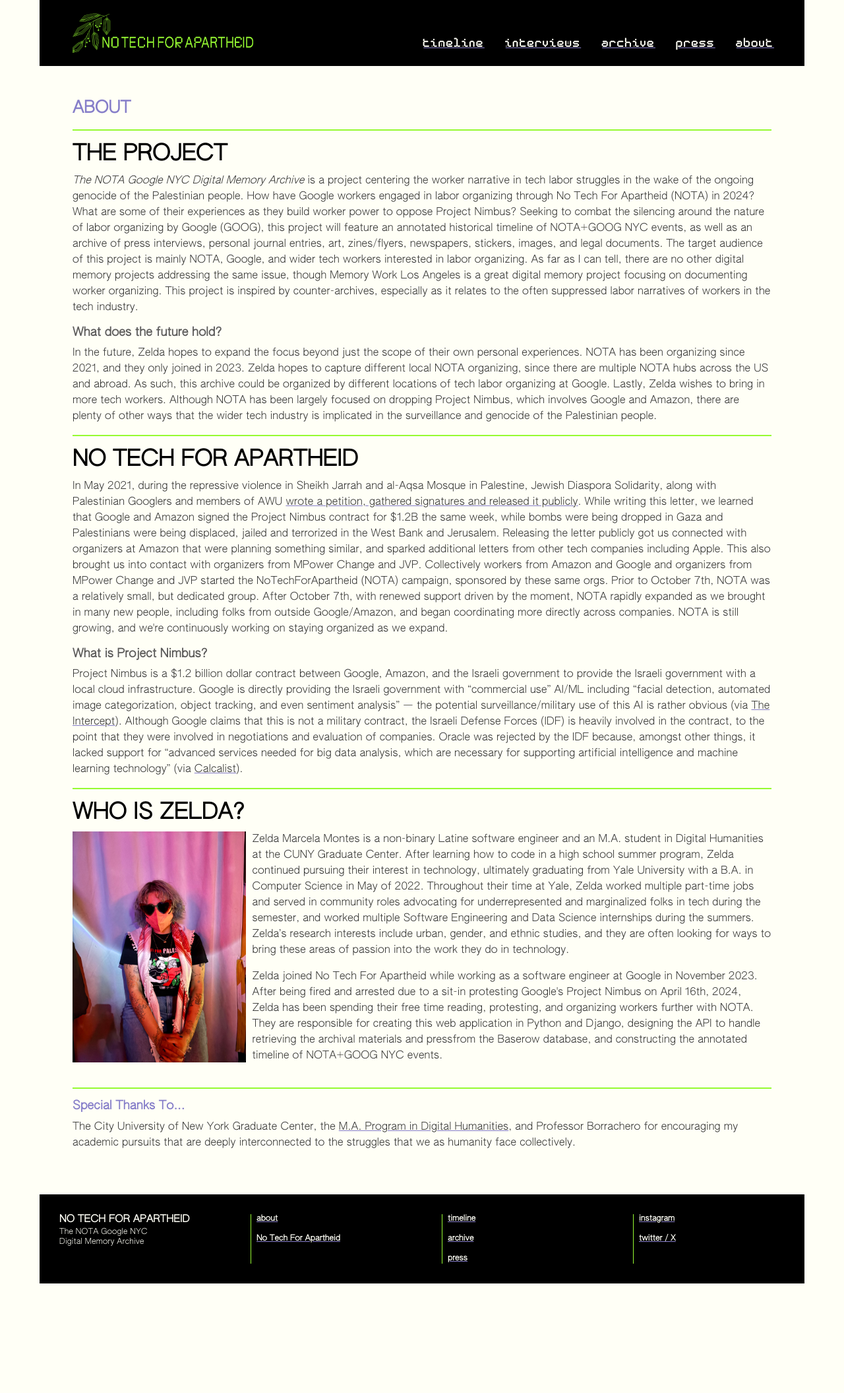
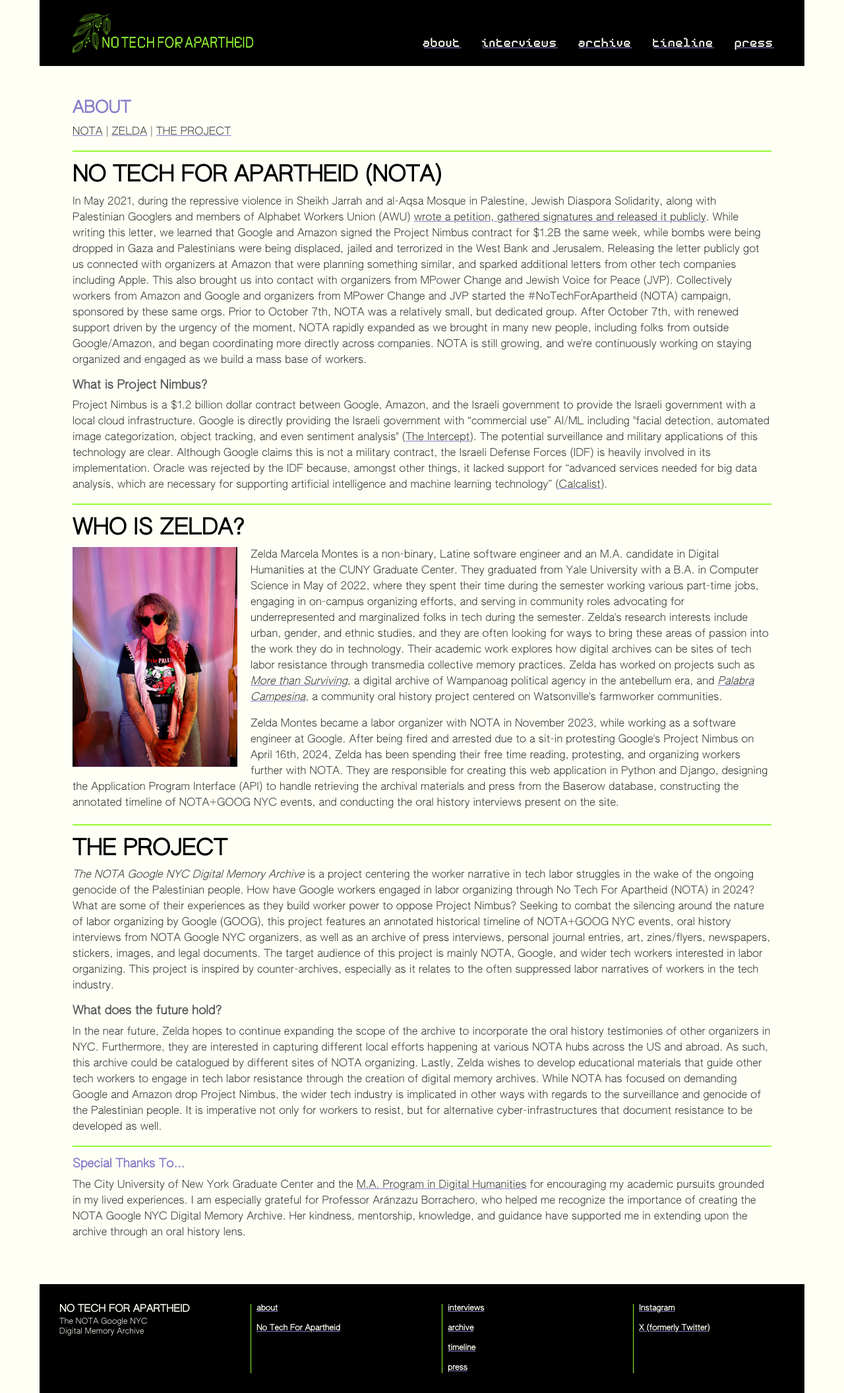
Before and after one commit to zeldaskywalker/nota-memory-archive, a Django app: page /about/ in a window 1280 px wide. Shown: the whole page at 66% size. Before the commit the page ends 1945 px from the top, so only its background shows below. Run offline with Django 5.2, Linux system fonts and the light colour scheme.

Commit message:
Update about page with revisions for typos, clarity, and flow.
Re-organize footer links, navbar, and home buttons to follow the same order.

On the home page, adjust references to baserow images.

On the timeline page, fix the links to the archive pages and provide more clarifying text on the Mind The Tech conference disruption.

On the archival material page, add the ability to close the zoomed in image by press on the image itself, not just the "x".

Add CSS for changing the cursor to zoom-in or zoom-out on the archival material page.

```diff
--- a/nota/static/css/site.css
+++ b/nota/static/css/site.css
@@ -581,13 +581,16 @@ li a:hover {
 /* About page bio divs */
 
 .about-pic {
-    flex: 1;
-    padding-right: 10px;
-    max-width: 300px;
+    float: left;
+    /* flex: 1; */
+    margin-right: 20px;
+    margin-bottom: 10px;
+    max-width: 250px;
+    /* max-width: 300px; */
 }
 
-.about-bio-text {
-    flex: 3;
+.archive-column img:hover {
+    cursor: zoom-in;
 }
 
 .about-pic img {
@@ -639,7 +642,6 @@ li a:hover {
 }
 
 .about-bio {
-    display: flex;
     margin-bottom: 20px;
 }
 
@@ -784,6 +786,7 @@ li a:hover {
 
 /* Modal Content (Image) */
 .modal-content {
+    cursor: zoom-out !important;
     margin: auto;
     display: block;
     width: auto;
--- a/nota/templates/about.html
+++ b/nota/templates/about.html
@@ -8,100 +8,58 @@
     <div>
         <div>
             <h2>ABOUT</h2>
+            <p>
+                <a href="#about-nota">NOTA</a> | <a href="#about-zelda">ZELDA</a> | <a href="#about-nota">THE PROJECT</a>
+            </p>
         </div>
     </div>
     <hr id="about-hr">
     <div>
-        <h1>THE PROJECT</h1>
+        <h1 id="about-nota">NO TECH FOR APARTHEID (NOTA)</h1>
 
-        <p><i>The NOTA Google NYC Digital Memory Archive</i> is a project centering the worker narrative in tech
-            labor struggles in the wake of the ongoing genocide of the Palestinian people. How have Google workers engaged
-            in labor organizing through No Tech For Apartheid (NOTA) in 2024? What are some of their experiences as they
-            build worker power to oppose Project Nimbus? Seeking to combat the silencing around the nature of labor organizing
-            by Google (GOOG), this project will feature an annotated historical timeline of NOTA+GOOG NYC events, as well as an
-            archive of press interviews, personal journal entries, art, zines/flyers, newspapers, stickers, images, and legal
-            documents. The target audience of this project is mainly NOTA, Google, and wider tech workers interested in labor
-            organizing. As far as I can tell, there are no other digital memory projects addressing the same issue, though
-            Memory Work Los Angeles is a great digital memory project focusing on documenting worker organizing. This project
-            is inspired by counter-archives, especially as it relates to the often suppressed labor narratives of workers in
-            the tech industry.
-        <h3>What does the future hold?</h3>
-        <p>In the future, Zelda hopes to expand the focus beyond just the scope of their own personal experiences. NOTA has been
-            organizing since 2021, and they only joined in 2023. Zelda hopes to capture different local NOTA organizing, since
-            there are multiple NOTA hubs across the US and abroad. As such, this archive could be organized by different
-            locations of tech labor organizing at Google. Lastly, Zelda wishes to bring in more tech workers. Although NOTA has
-            been largely focused on dropping Project Nimbus, which involves Google and Amazon, there are plenty of other
-            ways that the wider tech industry is implicated in the surveillance and genocide of the Palestinian people.
+        <p>In May 2021, during the repressive violence in Sheikh Jarrah and al-Aqsa Mosque in Palestine,
+            Jewish Diaspora Solidarity, along with Palestinian Googlers and members of Alphabet Workers Union (AWU) <a href="https://www.theverge.com/2021/5/18/22441236/jewish-google-employees-support-palestine-letter-anti-zionism-israel">wrote a petition, gathered signatures and released it publicly</a>. While writing this letter, we learned that Google and Amazon signed the Project Nimbus contract for $1.2B the same week, while bombs were being dropped in Gaza and Palestinians were being displaced, jailed and terrorized in the West Bank and Jerusalem. Releasing the letter publicly got us connected with organizers at Amazon that were planning something similar, and sparked additional letters from other tech companies including Apple. This also brought us into contact with organizers from MPower Change and Jewish Voice for Peace (JVP). Collectively workers from Amazon and Google and organizers from MPower Change and JVP started the #NoTechForApartheid (NOTA) campaign, sponsored by these same orgs. Prior to October 7th, NOTA was a relatively small, but dedicated group. After October 7th, with renewed support driven by the urgency of the moment, NOTA rapidly expanded as we brought in many new people, including folks from outside Google/Amazon, and began coordinating more directly across companies. NOTA is still growing, and we're continuously working on staying organized and engaged as we build a mass base of workers.
+        </p>
+        <h3>What is Project Nimbus?</h3>
+        <p>
+            Project Nimbus is a $1.2 billion dollar contract between Google, Amazon, and the Israeli government to provide the Israeli government with a local cloud infrastructure. Google is directly providing the Israeli government with “commercial use” AI/ML including "facial detection, automated image categorization, object tracking, and even sentiment analysis" (<a href="https://theintercept.com/2022/07/24/google-israel-artificial-intelligence-project-nimbus/">The Intercept</a>). The potential surveillance and military applications of this technology are clear. Although Google claims this is not a military contract, the Israeli Defense Forces (IDF) is heavily involved in its implementation. Oracle was rejected by the IDF because, amongst other things, it lacked support for “advanced services needed for big data analysis, which are necessary for supporting artificial intelligence and machine learning technology” (<a href="https://www.calcalistech.com/ctech/articles/0,7340,L-3914643,00.html">Calcalist</a>).
         </p>
     </div>
     <hr id="about-hr">
     <div>
-        <h1>NO TECH FOR APARTHEID</h1>
-
-        <p>In May 2021, during the repressive violence in Sheikh Jarrah and al-Aqsa Mosque in Palestine,
-            Jewish Diaspora Solidarity, along with Palestinian Googlers and members of AWU
-            <a href="https://www.theverge.com/2021/5/18/22441236/jewish-google-employees-support-palestine-letter-anti-zionism-israel">wrote a petition, gathered signatures and released it publicly</a>.
-            While writing this letter, we learned that Google and Amazon signed the Project Nimbus contract
-            for $1.2B the same week, while bombs were being dropped in Gaza and Palestinians were being displaced,
-            jailed and terrorized in the West Bank and Jerusalem. Releasing the letter publicly got us connected
-            with organizers at Amazon that were planning something similar, and sparked additional letters from
-            other tech companies including Apple. This also brought us into contact with organizers from MPower
-            Change and JVP. Collectively workers from Amazon and Google and organizers from MPower Change and
-            JVP started the NoTechForApartheid (NOTA) campaign, sponsored by these same orgs. Prior to October 7th,
-            NOTA was a relatively small, but dedicated group. After October 7th, with renewed support driven by the
-            moment, NOTA rapidly expanded as we brought in many new people, including folks from outside
-            Google/Amazon, and began coordinating more directly across companies. NOTA is still growing,
-            and we're continuously working on staying organized as we expand.
-        </p>
-        <h3>What is Project Nimbus?</h3>
-        <p>
-            Project Nimbus is a $1.2 billion dollar contract between Google, Amazon, and the Israeli government
-            to provide the Israeli government with a local cloud infrastructure. Google is directly providing
-            the Israeli government with “commercial use” AI/ML including “facial detection, automated image
-            categorization, object tracking, and even sentiment analysis” — the potential surveillance/military
-            use of this AI is rather obvious (via <a href="https://theintercept.com/2022/07/24/google-israel-artificial-intelligence-project-nimbus/">The Intercept</a>).
-            Although Google claims that this is not a military contract, the Israeli Defense Forces (IDF) is heavily
-            involved in the contract, to the point that they were involved in negotiations and evaluation of companies.
-            Oracle was rejected by the IDF because, amongst other things, it lacked support for “advanced services
-            needed for big data analysis, which are necessary for supporting artificial intelligence and machine
-            learning technology” (via <a href="https://www.calcalistech.com/ctech/articles/0,7340,L-3914643,00.html">Calcalist</a>).
-        </p>
-    </div>
-
-    <hr id="about-hr">
-    <div>
-        <h1>WHO IS ZELDA?</h1>
+        <h1 id="about-zelda">WHO IS ZELDA?</h1>
         <div class="about-bio">
             <div class="about-pic">
                 <img src="{% static '/images/zelda.jpeg' %}">
             </div>
             <div class="about-bio-text">
-                <p>Zelda Marcela Montes is a non-binary Latine software engineer and an M.A. student in Digital
-                    Humanities at the CUNY Graduate Center. After learning how to code in a high school summer program,
-                    Zelda continued pursuing their interest in technology, ultimately graduating from Yale University with a
-                    B.A. in Computer Science in May of 2022. Throughout their time at Yale, Zelda worked multiple part-time jobs
-                    and served in community roles advocating for underrepresented and marginalized folks in tech during the
-                    semester, and worked multiple Software Engineering and Data Science internships during the summers.
-                    Zelda’s research interests include urban, gender, and ethnic studies, and they are often looking for ways to
-                    bring these areas of passion into the work they do in technology.
+                <p>
+                    Zelda Marcela Montes is a non-binary, Latine software engineer and an M.A. candidate in Digital Humanities at the CUNY Graduate Center. They graduated from Yale University with a B.A. in Computer Science in May of 2022, where they spent their time during the semester working various part-time jobs, engaging in on-campus organizing efforts, and serving in community roles advocating for underrepresented and marginalized folks in tech during the semester. Zelda's research interests include urban, gender, and ethnic studies, and they are often looking for ways to bring these areas of passion into the work they do in technology. Their academic work explores how digital archives can be sites of tech labor resistance through transmedia collective memory practices. Zelda has worked on projects such as <a href="morethansurviving.org"><i>More than Surviving</i></a>, a digital archive of Wampanoag political agency in the antebellum era, and <a href="palabracampesina.org"><i>Palabra Campesina</i></a>, a community oral history project centered on Watsonville's farmworker communities.
                 </p>
-                <P>Zelda joined No Tech For Apartheid while working as a software engineer at Google in November 2023. After
-                    being fired and arrested due to a sit-in protesting Google's Project Nimbus on April 16th, 2024, Zelda has
-                    been spending their free time reading, protesting, and organizing workers further with NOTA. They are responsible
-                    for creating this web application in Python and Django, designing the API to handle retrieving the archival
-                    materials and pressfrom the Baserow database, and constructing the annotated timeline of NOTA+GOOG NYC events.
-                </P>
+                <p>
+                    Zelda Montes became a labor organizer with NOTA in November 2023, while working as a software engineer at Google. After being fired and arrested due to a sit-in protesting Google's Project Nimbus on April 16th, 2024, Zelda has been spending their free time reading, protesting, and organizing workers further with NOTA. They are responsible for creating this web application in Python and Django, designing the Application Program Interface (API) to handle retrieving the archival materials and press from the Baserow database, constructing the annotated timeline of NOTA+GOOG NYC events, and conducting the oral history interviews present on the site.
+                </p>
             </div>
         </div>
     </div>
+    <hr id="about-hr">
+    <div>
+        <h1 id="about-project">THE PROJECT</h1>
 
+        <p><i>The NOTA Google NYC Digital Memory Archive</i> is a project centering the worker narrative in tech
+            labor struggles in the wake of the ongoing genocide of the Palestinian people. How have Google workers engaged
+            in labor organizing through No Tech For Apartheid (NOTA) in 2024? What are some of their experiences as they
+            build worker power to oppose Project Nimbus? Seeking to combat the silencing around the nature of labor organizing by Google (GOOG), this project features an annotated historical timeline of NOTA+GOOG NYC events, oral history interviews from NOTA Google NYC organizers, as well as an archive of press interviews, personal journal entries, art, zines/flyers, newspapers, stickers, images, and legal documents. The target audience of this project is mainly NOTA, Google, and wider tech workers interested in labor organizing. This project is inspired by counter-archives, especially as it relates to the often suppressed labor narratives of workers in the tech industry.
+        <h3>What does the future hold?</h3>
+        <p>
+            In the near future, Zelda hopes to continue expanding the scope of the archive to incorporate the oral history testimonies of other organizers in NYC. Furthermore, they are interested in capturing different local efforts happening at various NOTA hubs across the US and abroad. As such, this archive could be catalogued by different sites of NOTA organizing. Lastly, Zelda wishes to develop educational materials that guide other tech workers to engage in tech labor resistance through the creation of digital memory archives. While NOTA has focused on demanding Google and Amazon drop Project Nimbus, the wider tech industry is implicated in other ways with regards to the surveillance and genocide of the Palestinian people. It is imperative not only for workers to resist, but for alternative cyber-infrastructures that document resistance to be developed as well.
+        </p>
+    </div>
     <hr id="about-hr">
     <div>
         <h3 class="womens-rights">Special Thanks To...</h1>
-            <p>The City University of New York Graduate Center, the <a
-                href="https://www.gc.cuny.edu/digital-humanities">M.A. Program in Digital Humanities</a>,
-                and Professor Borrachero for encouraging my academic pursuits that are deeply interconnected
-                to the struggles that we as humanity face collectively.
+            <p>The City University of New York Graduate Center and the <a
+                href="https://www.gc.cuny.edu/digital-humanities">M.A. Program in Digital Humanities</a> for encouraging my academic pursuits grounded in my lived experiences. I am especially grateful for Professor Aránzazu Borrachero, who helped me recognize the importance of creating the NOTA Google NYC Digital Memory Archive. Her kindness, mentorship, knowledge, and guidance have supported me in extending upon the archive through an oral history lens.
             </p>
     </div>
 </div>
--- a/nota/templates/archive_material.html
+++ b/nota/templates/archive_material.html
@@ -36,7 +36,7 @@
                     <span class="close" onclick="openOrCloseImage('close', '{{file.name}}')">&times;</span>
 
                     <!-- Modal Content (The Image) -->
-                    <img class="modal-content" id="{{file.name|cut:'.'}}modal">
+                    <img class="modal-content" id="{{file.name|cut:'.'}}modal" onclick="openOrCloseImage('close', '{{file.name}}')">
                 </div>
             </div>
             <br>
--- a/nota/templates/base.html
+++ b/nota/templates/base.html
@@ -18,29 +18,12 @@
                 </div>
 
                 <ul>
-                    <!-- <li><a href="/"> <img src="{% static '/images/NOTA_LOGO.png' %}" height=60px alt="Home"></a></li> -->
-                    <li><a href="/about">about</a></li>
                     <li><a href="/press">press</a></li>
+                    <li><a href="/timeline">timeline</a></li>
                     <li><a href="/archive">archive</a></li>
                     <li><a href="/interviews">interviews</a></li>
-                    <li><a href="/timeline">timeline</a></li>
+                    <li><a href="/about">about</a></li>
                 </ul>
-
-
-                <!-- <div id="nav-links-container">
-                    <div class="nav-links">
-                        <a href="/timeline">timeline</a>
-                    </div>
-                    <div class="nav-links">
-                        <a href="/archive">archive</a>
-                    </div>
-                    <div class="nav-links">
-                        <a href="/press">press</a>
-                    </div>
-                    <div class="nav-links no-border">
-                        <a href="/about">about</a>
-                    </div>
-                </div> -->
             </div>
         </nav>
 <!-- do not change this -->
@@ -64,16 +47,18 @@
             <a href="https://notechforapartheid.com">No Tech For Apartheid</a>
         </div>
         <div class="footer-info-links">
-            <a href="/timeline">timeline</a>
+            <a href="/interviews">interviews</a>
             <br><br>
             <a href="/archive">archive</a>
+            <br><br>
+            <a href="/timeline">timeline</a>
             <br><br>
             <a href="/press">press</a>
         </div>
         <div class="footer-info-links">
-            <a href="https://instagram.com/notechforapartheid">instagram</a>
+            <a href="https://instagram.com/notechforapartheid" target="_blank">Instagram</a>
             <br><br>
-            <a href="https://www.twitter.com/notechapartheid/">twitter / X</a>
+            <a href="https://x.com/notechapartheid/" target="_blank">X (formerly Twitter)</a>
         </div>
     </div>
   </body>
```
Also changed, not shown: nota/templates/home.html (+7 -9 lines), nota/templates/timeline.html (+11 -16 lines).
